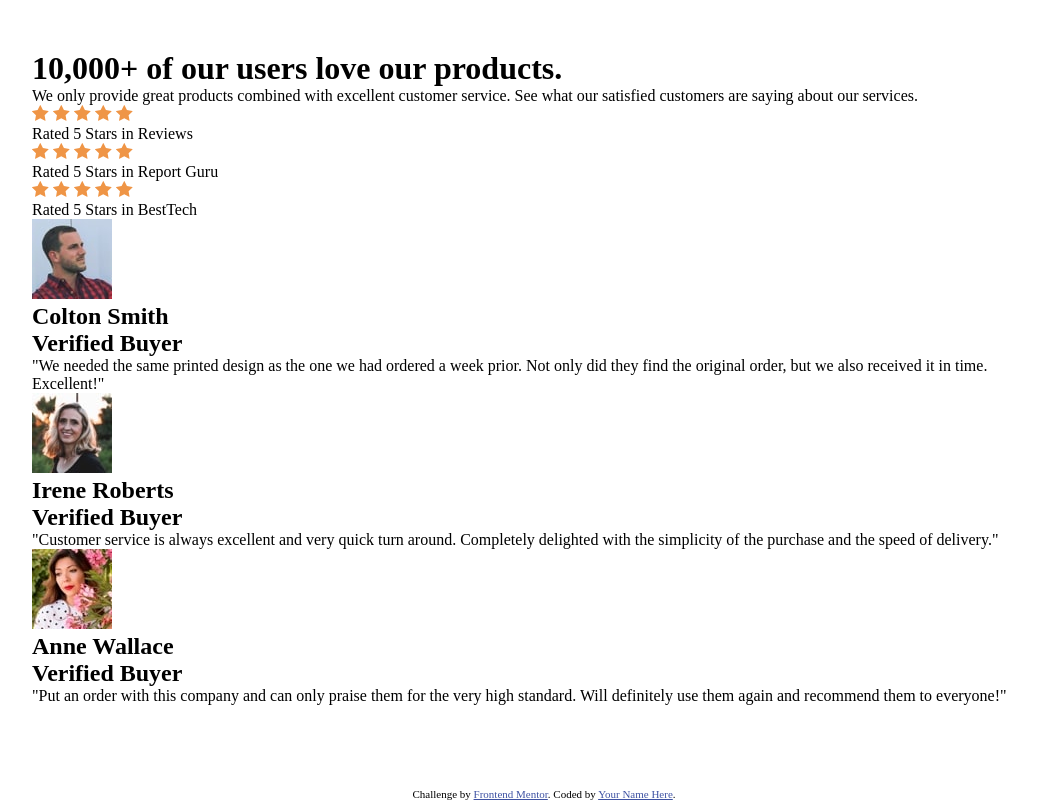
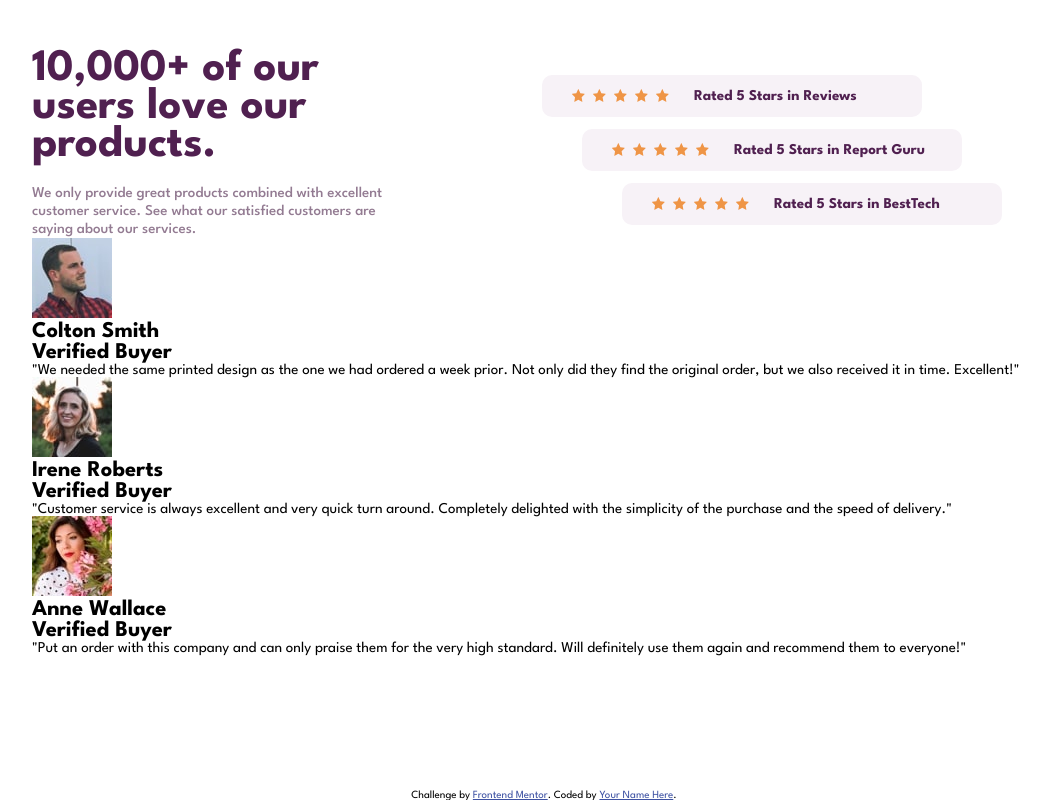
Before and after one commit to jfalconidc/Frontend-Mentor-social-proof-section-master, a plain HTML site: page index.html in a window 1280 px wide. Shown: the whole page, without its empty margins (96-1145 px from the left). Drawn offline with Linux system fonts and the light colour scheme.

Commit message:
Titulo y estrellas

```diff
--- a/index.html
+++ b/index.html
@@ -5,6 +5,9 @@
     <meta name="viewport" content="width=device-width, initial-scale=1.0" />
     <!-- displays site properly based on user's device -->
     <link rel="stylesheet" href="/styles/style.css">
+    <link rel="preconnect" href="https://fonts.googleapis.com">
+    <link rel="preconnect" href="https://fonts.gstatic.com" crossorigin>
+    <link href="https://fonts.googleapis.com/css2?family=League+Spartan:wght@100..900&family=Open+Sans:ital,wght@0,300..800;1,300..800&display=swap" rel="stylesheet">
     <link
       rel="icon"
       type="image/png"
@@ -28,14 +31,16 @@
   <body>
     <div class="container">
       <div class="content">
+        <div class="titlerated">
           <div class="title">
             <h1>10,000+ of our users love our products.</h1>
             <p>We only provide great products combined with excellent customer service.
             See what our satisfied customers are saying about our services.</p>
           </div>
           <div class="rated">
+            <div class="rated1">
               <div class="review">
-            <div>
+                <div class="starts">
                   <img src="/images/icon-star.svg" alt="star1">
                   <img src="/images/icon-star.svg" alt="star2">
                   <img src="/images/icon-star.svg" alt="star3">
@@ -44,8 +49,10 @@
                 </div>
                 <p>Rated 5 Stars in Reviews</p>
               </div>
+            </div>
+            <div class="rated2">
               <div class="guru">
-            <div>
+                <div class="starts">
                   <img src="/images/icon-star.svg" alt="star1">
                   <img src="/images/icon-star.svg" alt="star2">
                   <img src="/images/icon-star.svg" alt="star3">
@@ -54,8 +61,10 @@
                 </div>
                 <p>Rated 5 Stars in Report Guru</p>
               </div>
+            </div>
+            <div class="rated3">
               <div class="tech">
-            <div>
+                <div class="starts">
                   <img src="/images/icon-star.svg" alt="star1">
                   <img src="/images/icon-star.svg" alt="star2">
                   <img src="/images/icon-star.svg" alt="star3">
@@ -63,6 +72,8 @@
                   <img src="/images/icon-star.svg" alt="star5">
                 </div>
                 <p>Rated 5 Stars in BestTech</p>
+              </div>
+            </div>
           </div>
         </div>
         <div class="buyer">
--- a/styles/style.css
+++ b/styles/style.css
@@ -11,6 +11,11 @@ body {
     display: flex;
     flex-direction: column-reverse;
     position: relative;
+    font-family: "League Spartan", sans-serif;
+    font-optical-sizing: auto;
+    font-weight: 400;
+    font-style: normal;
+    font-size: 15px;
 }
 
 .container {
@@ -22,3 +27,85 @@ body {
     margin-top: -350px;
     margin-left: -40%;
 }
+
+.content {
+    width: 100%;
+    height: 700px;
+    position: absolute;
+    top: 50%;
+    left: 50%;
+    margin-top: -350px;
+    margin-left: -50%;
+}
+
+.title h1 {
+    color: hsl(300, 43%, 22%);
+    font-size: 45px;
+    width: 300px;
+    line-height: 38px;
+    font-weight: 700;
+}
+
+.title p {
+    color: hsl(303, 10%, 53%);
+    margin-top: 20px;
+    width: 360px;
+    line-height: 18px;
+    font-weight: 500;
+}
+
+.titlerated {
+    width: 100%;
+    display: flex;
+    gap: 150px;
+}
+
+.rated {
+    width: 380px;
+    height: 150px;
+    margin-top: 25px;
+}
+
+.rated2, .rated3 {
+    margin-top: 12px;
+}
+
+.rated2 {
+    margin-left: 40px;
+}
+
+.rated3 {
+    margin-left: 80px;
+}
+
+.rated1, .rated2, .rated3 {
+    width: 380px;
+    height: 42px;
+    background-color: hsl(300, 24%, 96%);
+    border-radius: 10px;
+    position: relative;
+}
+
+.review, .guru, .tech {
+    display: flex;
+    gap: 25px;
+    width: 320px;
+    height: 14px;
+    color: hsl(300, 43%, 22%);
+    font-weight: 700;
+    position: absolute;
+    top: 50%;
+    left: 50%;
+    margin-top: -7px;
+    margin-left: -160px;
+}
+
+.starts {
+    display: flex;
+    gap: 8px;
+}
+
+.starts img {
+    width: 13px;
+    height: 13px;
+}
```
Lines whose indentation alone changed are shown as unchanged.
